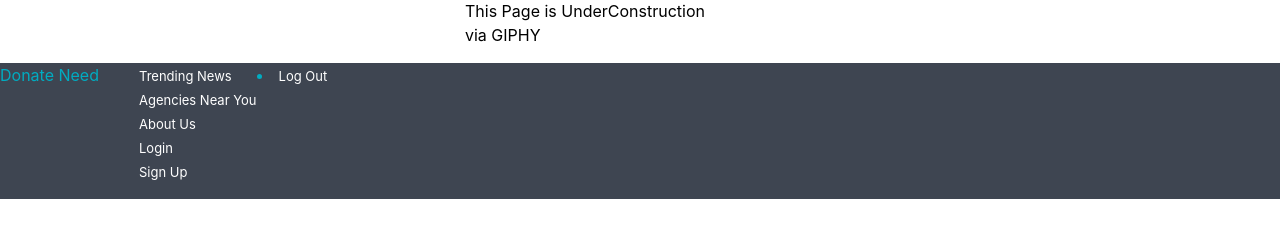
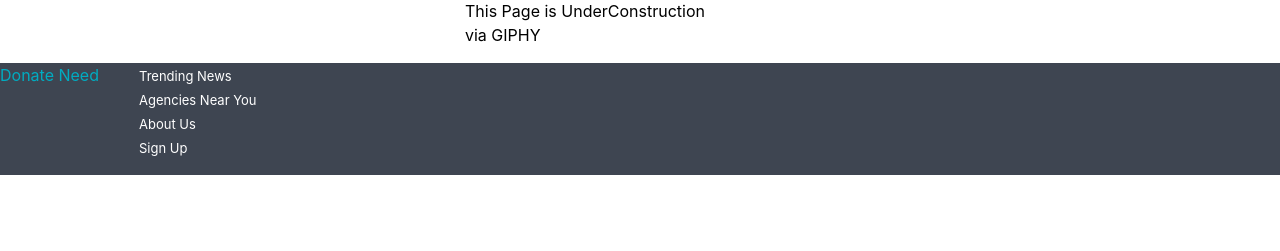
Before and after one commit to ChicoState/DonateNeed, a Django app: page /about in a window 1280 px wide. Shown: the part 549-800 px from the top of the page. Run offline with Django 3.2, Linux system fonts and the light colour scheme; some libraries are stand-ins or nearby versions.

Commit message:
Quick fix for the issue i am working on.

```diff
--- a/mysite/myapp/templates/base.html
+++ b/mysite/myapp/templates/base.html
@@ -32,7 +32,7 @@
         <div class="ml-auto px-auto">
 
             <a class="btn btn-info" href="{% url 'signUp' %}" role="button">Sign Up</a>
-            <a class="btn btn-outline-info" href="{% url 'signIn' %}" role="button">Sign In</a>
+            <a class="btn btn-outline-info" href="" role="button">Sign In</a>
 
             <a class="btn btn-outline-info" href="{% url 'logout' %}" role="button">Logout</a>
         </div>
@@ -49,10 +49,8 @@
     <li><a href="{% url 'trending' %}"style="color:#FFFFFF;"><font size="-1">Trending News</font></a></li>
     <li><a href="{% url 'agencies' %}"style="color:#FFFFFF;"><font size="-1">Agencies Near You</font></a></li>
     <li><a href="{% url 'about' %}"style="color:#FFFFFF;"><font size="-1">About Us</font></a></li>
-    <li><a href="{% url 'signIn' %}"style="color:#FFFFFF;"><font size="-1">Login</font></a></li>
     <li><a href="{% url 'signUp' %}"style="color:#FFFFFF;"><font size="-1">Sign Up </font></a></li>
   </ul>
-  <class="alignright"><li><a href="{% url 'signIn' %}"style="color:#FFFFFF;"><font size="-1">Log Out </font></a></li></class>
 </footer>
 <!--
 <div class="container">
```
